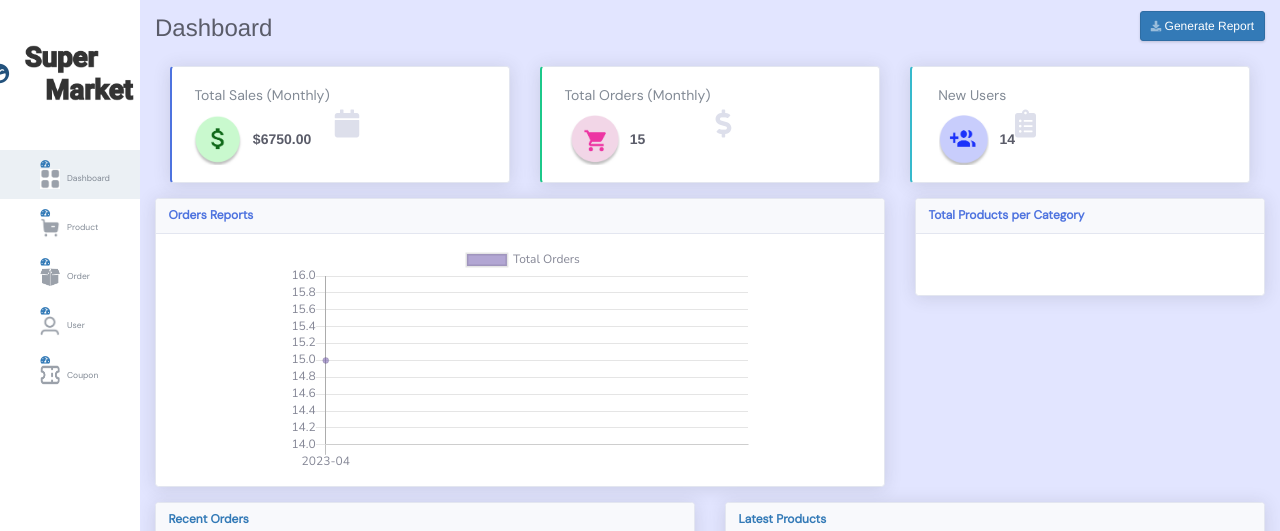
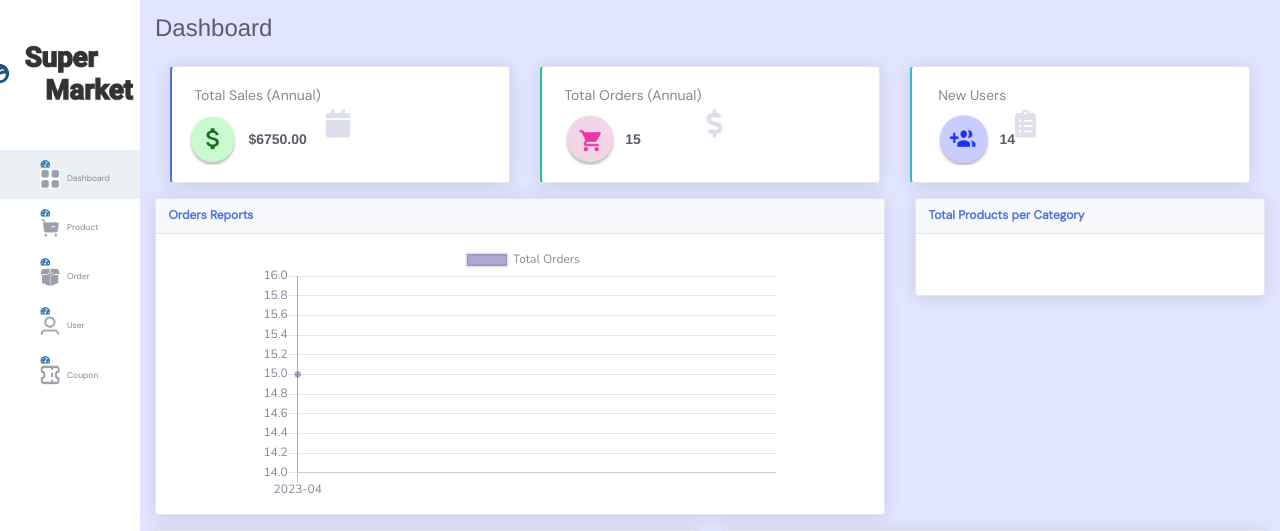
Before and after one commit to JeongyeongP/CAN302-Admin-Page, a PHP site: page /dashboard.php in a window 1280 px wide. Shown: the top 531 px of the page. Run offline with PHP 8.4, Linux system fonts and the light colour scheme; data comes from the database, SQL or seed files in the repository; data that the repository does not hold is empty; some libraries are stand-ins or nearby versions.

Commit message:
Dashboard Update

```diff
--- a/dashboard.php
+++ b/dashboard.php
@@ -100,8 +100,8 @@
                     <div class="d-sm-flex align-items-center justify-content-between mb-4">
                     <h1 class="h3 mb-3 text-gray-800 mt-4" style="margin-bottom: 1rem;">Dashboard</h1>
                     <br/>
-                        <a href="#" class="d-none d-sm-inline-block btn btn-sm btn-primary shadow-sm"><i
-                                class="fas fa-download fa-sm text-white-50"></i> Generate Report</a>
+                        <!-- <a href="#" class="d-none d-sm-inline-block btn btn-sm btn-primary shadow-sm"><i
+                                class="fas fa-download fa-sm text-white-50"></i> Generate Report</a> -->
                     </div>
 
                     <!-- Content Row -->
@@ -113,7 +113,7 @@
                                 <div class="row no-gutters align-items-center" style="float:left; margin-left:10px">
                                     <div class="col mr-2">
                                     <div style="font-family: DM Sans; color: #828a95;">
-                                        Total Sales (Monthly)
+                                        Total Sales (Annual)
                                     </div>
                                     <div class="h5 mb-0 font-weight-bold text-gray-800">
                                         <?php
@@ -145,7 +145,7 @@
                                 <div class="row no-gutters align-items-center" style="float:left; margin-left:10px">
                                     <div class="col mr-2">
                                     <div style="font-family: DM Sans; color: #828a95;">
-                                        Total Orders (Monthly)
+                                        Total Orders (Annual)
                                     </div>
                                     <div class="h5 mb-0 font-weight-bold text-gray-800">
                                         <?php
@@ -241,7 +241,7 @@
                                         <!-- <title>Total Orders per Month</title> -->
                                         <style>
                                             .container {
-                                                width: 70%;
+                                                width: 78%;
                                                 margin: -2px auto;
                                                 margin-left: -20px auto;
                                             }
@@ -258,18 +258,18 @@
                                             }
                                             #myChart {
                                                 width: 100px;
-                                                height: 300px; /* Adjust this value to your desired height */
+                                                height: 300px;
                                             }
 
                                         </style>
-                                    <body>
+                                    <div>
                                         <div class="container">
                                             <!-- <h2>Total Orders per Month</h2> -->
                                             <div>
                                                 <canvas id="myChart" ></canvas>
                                             </div>
                                         </div>
-                                    </body>
+                                        </div>
 
                                     <script>
                                         $(document).ready(function(){
@@ -383,9 +383,6 @@
                                             });
                                         });
                                     </script>
-
-
-
 
                                 </div>
                             </div>
```
